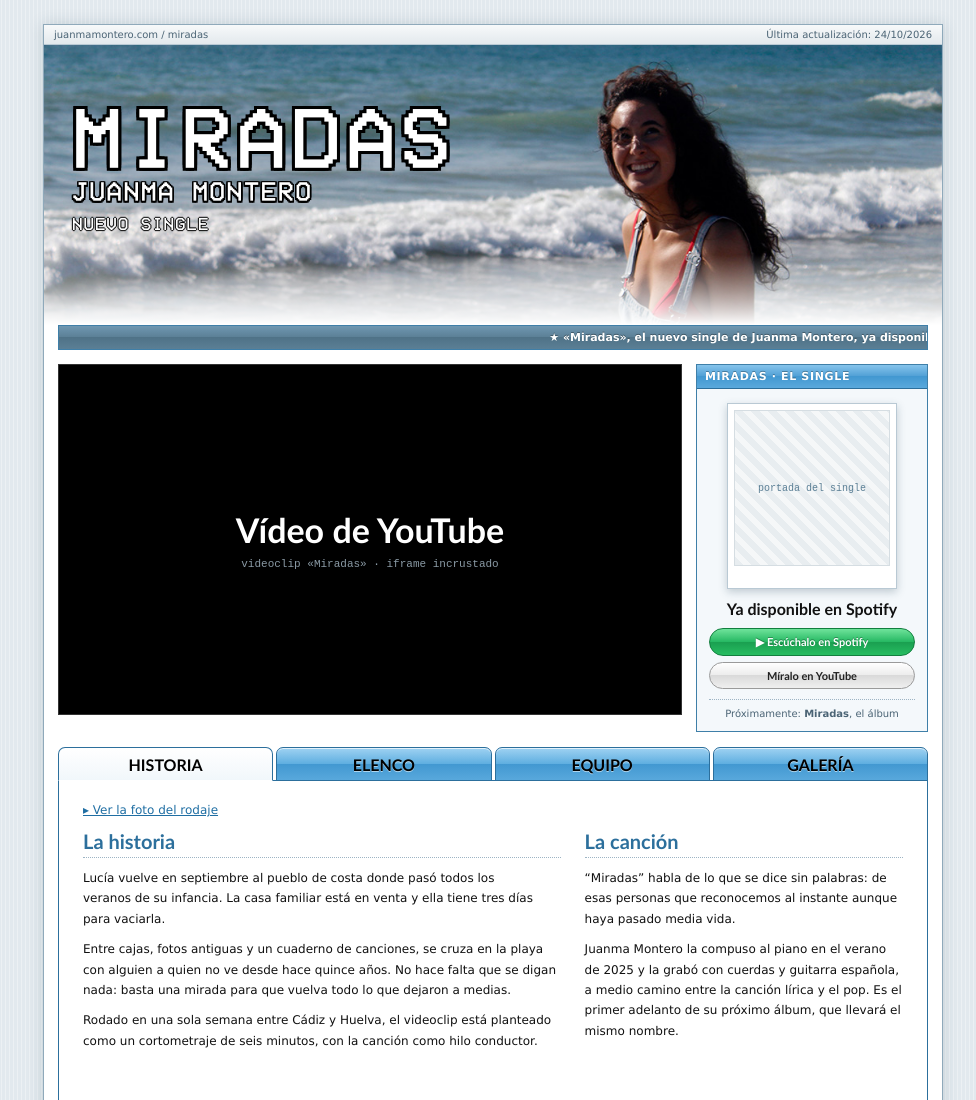
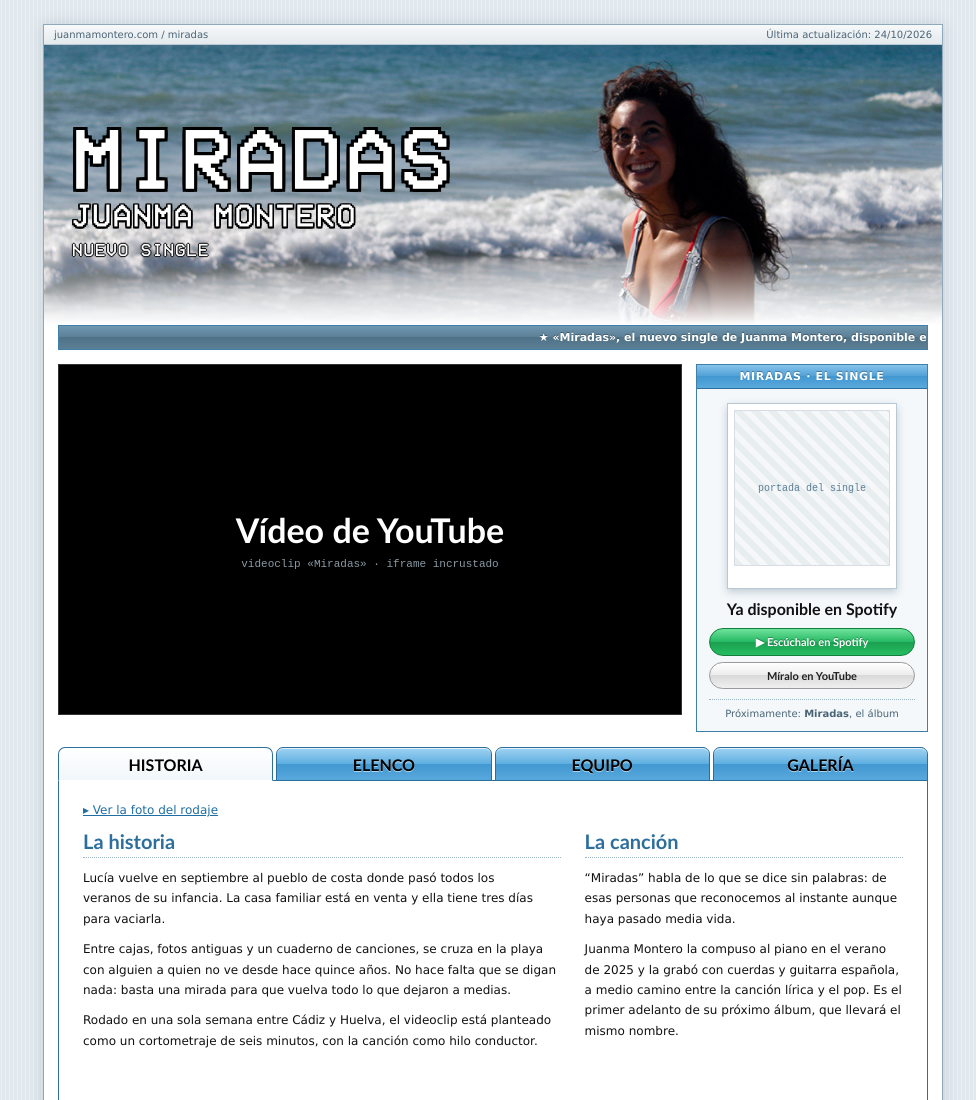
Before and after one commit to miradas261126/miradas-web, a plain HTML site: page miradas/index.html in a window 1280 px wide. Shown: the top 1100 px of the page, without its empty margins (147-1123 px from the left). Drawn offline with Linux system fonts and the light colour scheme.

Commit message:
Ajusta la cabecera para escritorio y móvil
Co-authored-by: Copilot <223556219+Copilot@users.noreply.github.com>

```diff
--- a/miradas/css/estilos.css
+++ b/miradas/css/estilos.css
@@ -97,7 +97,12 @@ img { display: block; max-width: 100%; }
   position: absolute;
   z-index: 1;
   left: 28px;
-  top: 46px;
+  top: 50%;
+  transform: translateY(-50%);
+  display: flex;
+  flex-direction: column;
+  align-items: flex-start;
+  justify-content: center;
 }
 
 .cabecera h1 {
@@ -114,6 +119,10 @@ img { display: block; max-width: 100%; }
   letter-spacing: .05em;
   color: #fff;
   text-shadow: -1.5px 0 #000, 1.5px 0 #000, 0 -1.5px #000, 0 1.5px #000, -1.5px -1.5px #000, 1.5px 1.5px #000, -1.5px 1.5px #000, 1.5px -1.5px #000;
+}
+
+@media (min-width: 641px) {
+  .cabecera h2 { font-size: 32px; }
 }
 
 .cabecera p {
@@ -204,6 +213,7 @@ img { display: block; max-width: 100%; }
 
 .caja-single-cabecera {
   padding: 5px 8px;
+  text-align: center;
   background: linear-gradient(#86c4ec, #4f9fd5 50%, #4298d1 50%, #5aa9dc);
   border-bottom: 1px solid var(--azul-oscuro);
   color: #fff;
@@ -507,7 +517,7 @@ img { display: block; max-width: 100%; }
   .contenedor { width: 100%; border: 0; box-shadow: none; }
 
   .cabecera { height: 190px; background-position: 60% center; }
-  .cabecera-titulo { left: 14px; top: 34px; }
+  .cabecera-titulo { left: 14px; top: 50%; }
   .cabecera h1 {
     font-size: 46px;
     text-shadow: -2px 0 #000, 2px 0 #000, 0 -2px #000, 0 2px #000, -2px -2px #000, 2px 2px #000, -2px 2px #000, 2px -2px #000;
--- a/miradas/index.html
+++ b/miradas/index.html
@@ -40,7 +40,7 @@
   </header>
 
   <div class="marquee" aria-hidden="true">
-    <div class="marquee-texto">★ «Miradas», el nuevo single de Juanma Montero, ya disponible en Spotify ★ Mira el videoclip completo y descubre su historia, su elenco y su equipo ★ Próximamente: el álbum</div>
+    <div class="marquee-texto">★ «Miradas», el nuevo single de Juanma Montero, disponible el 26/11/26 en Spotify ★ Mira el videoclip completo y descubre su historia, su elenco y su equipo ★ Próximamente: el álbum</div>
   </div>
 
   <div class="fila-video">
```
